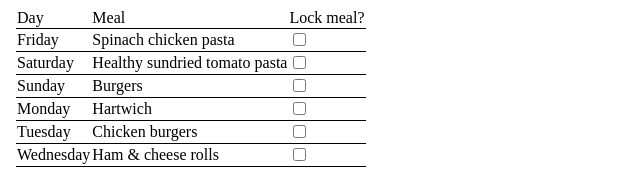
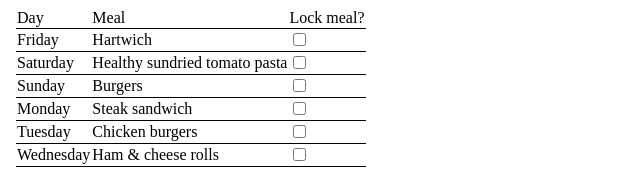
Before and after one commit to colinc1991/MealPlanner, an Angular app: page / in a window 1280 px wide. Shown: the top 169 px of the page, without its empty margins (0-640 px from the left). Built offline with nearby package versions, Linux system fonts and the light colour scheme.

Commit message:
Steak sandwich

```diff
--- a/src/dtos/meal-list.ts
+++ b/src/dtos/meal-list.ts
@@ -52,4 +52,8 @@
         name: 'Fry up',
         tags: [MealTag.LongLife, MealTag.Pork, MealTag.Easy]
     },
+    {
+        name: 'Steak sandwich',
+        tags: [MealTag.Beef, MealTag.Easy]
+    },
 ];
```
